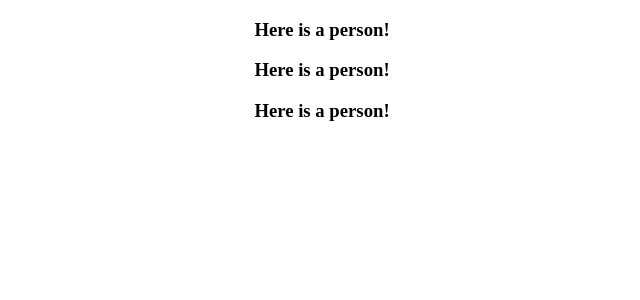
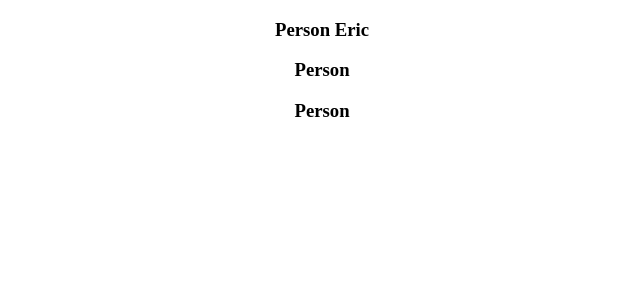
Before and after one commit to ericbleibtnet/react-hello, a React (Create React App) app: page / in a window 1280 px wide. Shown: the top 300 px of the page, without its empty margins (318-958 px from the left). Built offline with nearby package versions, Linux system fonts and the light colour scheme.

Commit message:
mit Eric

```diff
--- a/src/App.js
+++ b/src/App.js
@@ -2,13 +2,12 @@
 import Person from './components/Person'
 
 function App() {
-  console.log('GoGo')
   const showPerson = true;
   return (
     <div className="App">
       {showPerson ? (
       <>
-        <Person />
+        <Person name="Eric" />
         <Person />
         <Person />
       </>
--- a/src/components/Person.js
+++ b/src/components/Person.js
@@ -1,6 +1,6 @@
-function Person (){
+function Person (props){
     return (
-        <h3>Here is a person!</h3>
+        <h3>Person {props.name}</h3>
 
     );
 }
```
